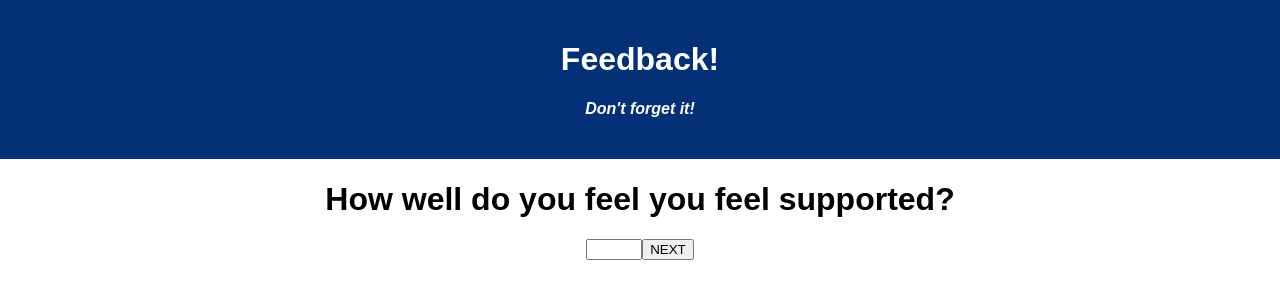
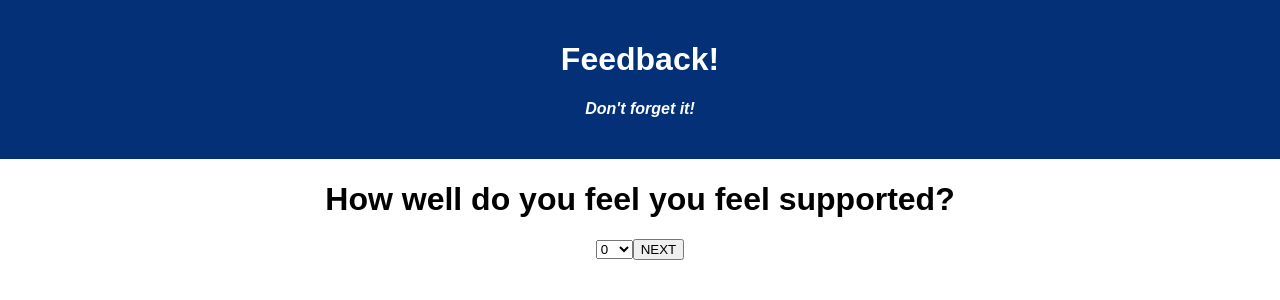
Before and after one commit to jeremy-cady/weekend-redux-feedback-loop, a React (Create React App) app: page /#/support in a window 1280 px wide. Shown: the top 300 px of the page. Built offline with nearby package versions, Linux system fonts and the light colour scheme.

Commit message:
added dropdown menus for number input

```diff
--- a/src/components/FeelingsForm/FeelingsForm.jsx
+++ b/src/components/FeelingsForm/FeelingsForm.jsx
@@ -24,14 +24,29 @@
     return(
         <>
             <h1>How are you feeling today?</h1>
-            <input
-                type="number"
+            <select
+                onChange={(event) => setFeelingsInput(event.target.value)}
+                value={feelingsInput}>
+                <option value="0">0</option>
+                <option value="1">1</option>
+                <option value="2">2</option>
+                <option value="3">3</option>
+                <option value="4">4</option>
+                <option value="5">5</option>
+                <option value="6">6</option>
+                <option value="7">7</option>
+                <option value="8">8</option>
+                <option value="9">9</option>
+                <option value="10">10</option>
+
+            </select>
+                {/* type="number"
                 min="0"
                 max="10"
                 step="1"
                 onChange={(event) => setFeelingsInput(event.target.value)}
                 value={feelingsInput}
-            />
+            /> */}
             <button onClick={onSubmit}>NEXT</button>
         </>
     )
--- a/src/components/SupportForms/SupportForm.jsx
+++ b/src/components/SupportForms/SupportForm.jsx
@@ -26,14 +26,21 @@
     return(
         <>
             <h1>How well do you feel you feel supported?</h1>
-            <input
-                type="number"
-                min="0"
-                max="10"
-                step="1"
+            <select
                 onChange={(event) => setSupportInput(event.target.value)}
-                value={supportInput}
-            />
+                value={supportInput}>
+                <option value="0">0</option>
+                <option value="1">1</option>
+                <option value="2">2</option>
+                <option value="3">3</option>
+                <option value="4">4</option>
+                <option value="5">5</option>
+                <option value="6">6</option>
+                <option value="7">7</option>
+                <option value="8">8</option>
+                <option value="9">9</option>
+                <option value="10">10</option>
+            </select>
             <button onClick={onSubmit}>NEXT</button>
         </>
     )
--- a/src/components/UnderstandingForm/UnderstandingForm.jsx
+++ b/src/components/UnderstandingForm/UnderstandingForm.jsx
@@ -24,14 +24,22 @@
     return(
         <>
             <h1>How well do you feel you are understanding the material?</h1>
-            <input
-                type="number"
-                min="0"
-                max="10"
-                step="1"
+            <select
                 onChange={(event) => setUnderstandingInput(event.target.value)}
-                value={understandingInput}
-            />
+                value={understandingInput}>
+                <option value="0">0</option>
+                <option value="1">1</option>
+                <option value="2">2</option>
+                <option value="3">3</option>
+                <option value="4">4</option>
+                <option value="5">5</option>
+                <option value="6">6</option>
+                <option value="7">7</option>
+                <option value="8">8</option>
+                <option value="9">9</option>
+                <option value="10">10</option>
+
+            </select>
             <button onClick={onSubmit}>NEXT</button>
         </>
     )
```
